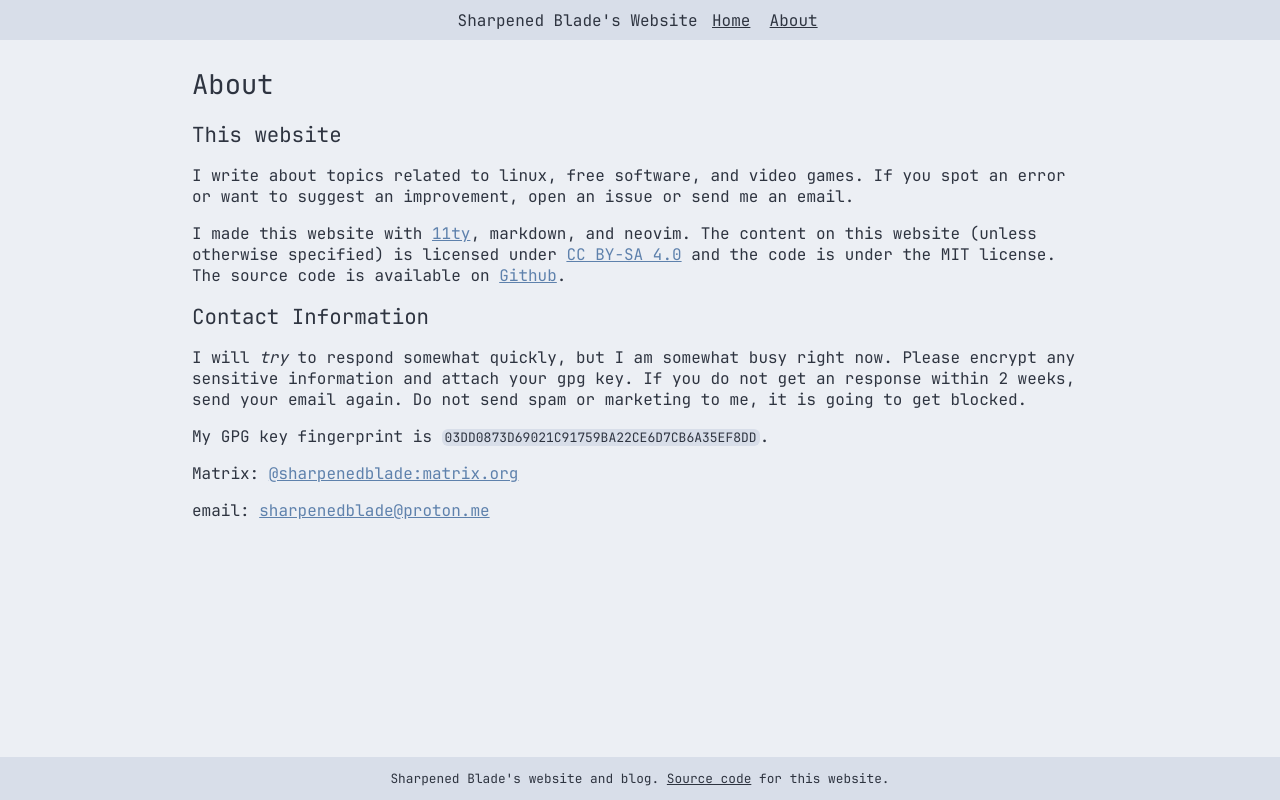
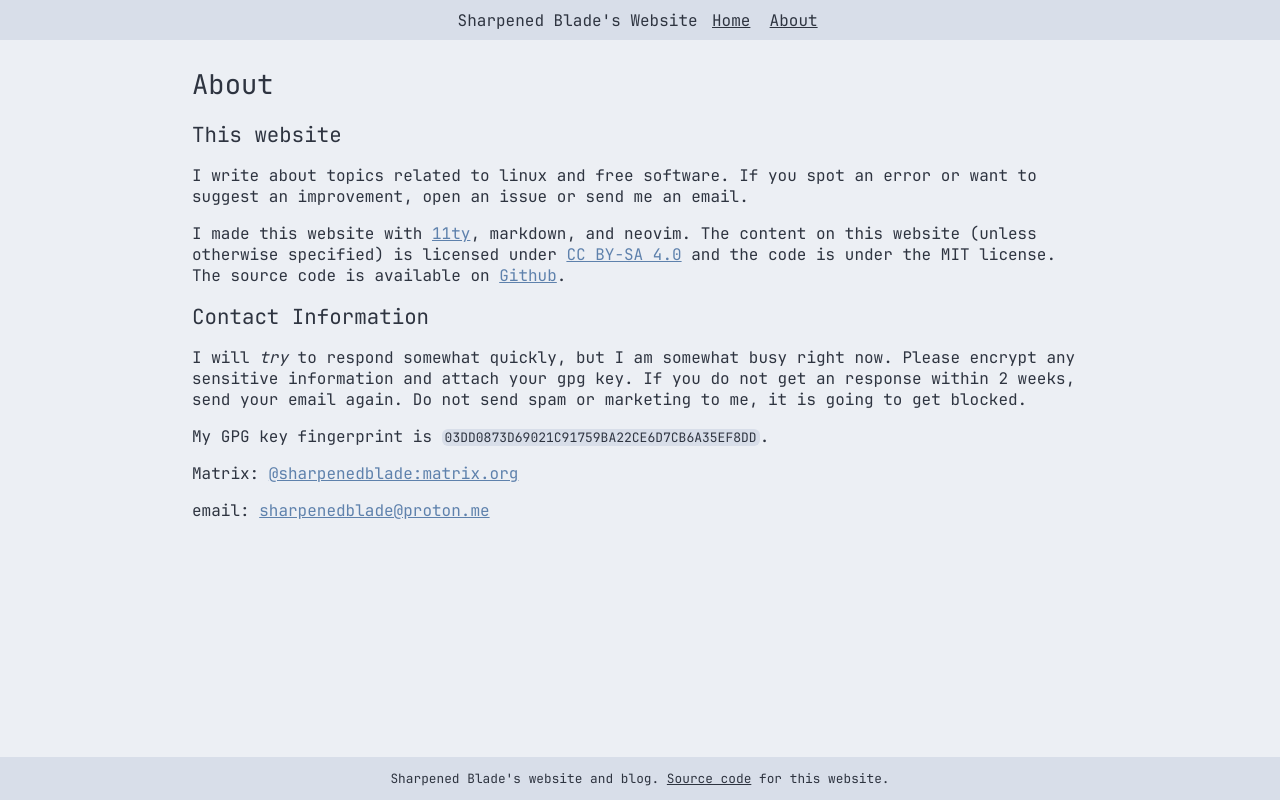
Before and after one commit to sharpenedblade/sharpenedblade.github.io, an Eleventy site: page about/index.md in a window 1280 px wide. Built offline with nearby package versions, Linux system fonts and the light colour scheme; Eleventy itself is replaced by a stand-in of ours; files that its build step writes are made by us from their sources.

Commit message:
Update About content

```diff
--- a/about/index.md
+++ b/about/index.md
@@ -6,7 +6,7 @@ layout: layout.liquid
 
 ## This website
 
-I write about topics related to linux, free software, and video games. If you spot an error or want to suggest an improvement, open an issue or send me an email.
+I write about topics related to linux and free software. If you spot an error or want to suggest an improvement, open an issue or send me an email.
 
 I made this website with [11ty](https://11ty.dev), markdown, and neovim. The content on this website (unless otherwise specified) is licensed under [CC BY-SA 4.0](http://creativecommons.org/licenses/by-sa/4.0/) and the code is under the MIT license. The source code is available on [Github](https://github.com/sharpenedblade/sharpenedblade.github.io).
 
```
